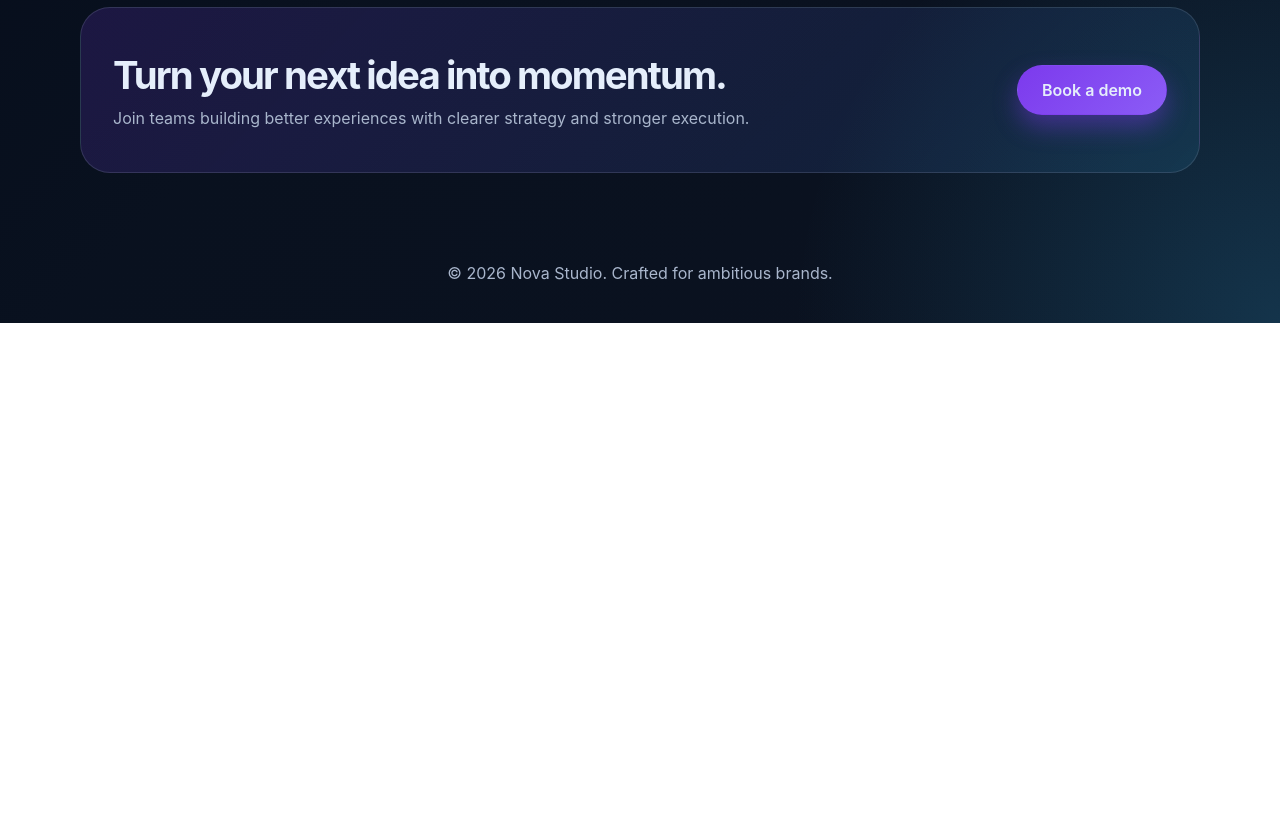
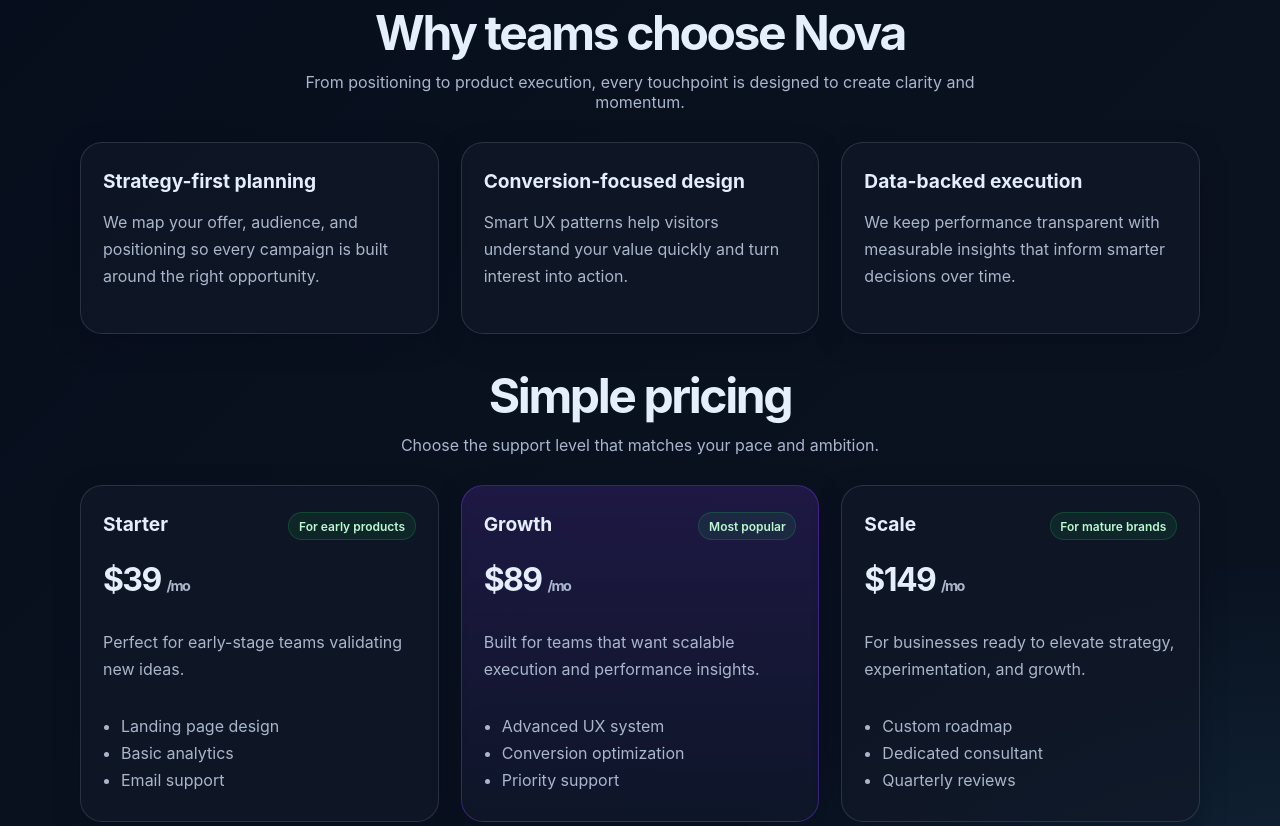
Before and after one commit to ZairaFatima/htmpLandingPage, a plain HTML site: page index.html in a window 1280 px wide. Shown: the part 1141-1967 px from the top of the page. Before the commit the page ends 1464 px from the top, so only its background shows below. Drawn offline with Linux system fonts and the light colour scheme.

Commit message:
update readme

```diff
--- a/index.html
+++ b/index.html
@@ -74,21 +74,23 @@
       }
 
       .brand-mark {
-        width: 32px;
-        height: 32px;
-        border-radius: 12px;
-        background: linear-gradient(135deg, var(--primary), var(--accent));
-        box-shadow: 0 10px 25px rgba(124, 58, 237, 0.5);
-        position: relative;
+        width: 42px;
+        height: 42px;
+        border-radius: 14px;
+        display: inline-flex;
+        align-items: center;
+        justify-content: center;
         overflow: hidden;
+        background: linear-gradient(135deg, rgba(124, 58, 237, 0.22), rgba(56, 189, 248, 0.2));
+        border: 1px solid rgba(148, 163, 184, 0.2);
+        box-shadow: 0 10px 25px rgba(124, 58, 237, 0.35);
       }
 
-      .brand-mark::before {
-        content: "";
-        position: absolute;
-        inset: 8px;
-        border-radius: 8px;
-        background: rgba(255, 255, 255, 0.28);
+      .brand-mark img {
+        display: block;
+        width: 100%;
+        height: 100%;
+        object-fit: cover;
       }
 
       .nav-links {
@@ -331,6 +333,74 @@
         gap: 22px;
       }
 
+      .info-section {
+        padding: 20px 0 0;
+      }
+
+      .info-grid,
+      .pricing-grid {
+        display: grid;
+        grid-template-columns: repeat(3, minmax(0, 1fr));
+        gap: 22px;
+        margin-top: 28px;
+      }
+
+      .info-panel,
+      .price-card {
+        background: var(--card);
+        border: 1px solid var(--border);
+        border-radius: 22px;
+        padding: 26px 22px;
+        box-shadow: 0 8px 28px rgba(2, 8, 23, 0.25);
+      }
+
+      .info-panel h3,
+      .price-card h3 {
+        margin: 0 0 10px;
+        font-size: 1.2rem;
+      }
+
+      .info-panel p,
+      .price-card p,
+      .price-card li {
+        color: var(--muted);
+        line-height: 1.7;
+      }
+
+      .price-card {
+        display: flex;
+        flex-direction: column;
+        gap: 14px;
+      }
+
+      .price-card.featured {
+        background: linear-gradient(180deg, rgba(124, 58, 237, 0.18), rgba(15, 23, 42, 0.8));
+        border-color: rgba(124, 58, 237, 0.4);
+      }
+
+      .price-header {
+        display: flex;
+        align-items: baseline;
+        justify-content: space-between;
+        gap: 12px;
+      }
+
+      .price {
+        font-size: 2rem;
+        font-weight: 700;
+        letter-spacing: -0.05em;
+      }
+
+      .price small {
+        color: var(--muted);
+        font-size: 0.9rem;
+      }
+
+      .price-card ul {
+        margin: 0;
+        padding-left: 18px;
+      }
+
       .feature-card {
         background: var(--card);
         border: 1px solid var(--border);
@@ -401,6 +471,8 @@
 
         .hero-grid,
         .feature-grid,
+        .info-grid,
+        .pricing-grid,
         .cta-box {
           grid-template-columns: 1fr;
           display: grid;
@@ -563,7 +635,88 @@
         </div>
       </section>
 
-      <section class="cta-panel">
+      <section class="info-section" id="solutions">
+        <div class="container">
+          <div class="section-head">
+            <h2>Why teams choose Nova</h2>
+            <p>
+              From positioning to product execution, every touchpoint is designed to create clarity and momentum.
+            </p>
+          </div>
+
+          <div class="info-grid">
+            <article class="info-panel">
+              <h3>Strategy-first planning</h3>
+              <p>We map your offer, audience, and positioning so every campaign is built around the right opportunity.</p>
+            </article>
+
+            <article class="info-panel">
+              <h3>Conversion-focused design</h3>
+              <p>Smart UX patterns help visitors understand your value quickly and turn interest into action.</p>
+            </article>
+
+            <article class="info-panel">
+              <h3>Data-backed execution</h3>
+              <p>We keep performance transparent with measurable insights that inform smarter decisions over time.</p>
+            </article>
+          </div>
+        </div>
+      </section>
+
+      <section class="features" id="pricing">
+        <div class="container">
+          <div class="section-head">
+            <h2>Simple pricing</h2>
+            <p>Choose the support level that matches your pace and ambition.</p>
+          </div>
+
+          <div class="pricing-grid">
+            <article class="price-card">
+              <div class="price-header">
+                <h3>Starter</h3>
+                <span class="chip">For early products</span>
+              </div>
+              <div class="price">$39 <small>/mo</small></div>
+              <p>Perfect for early-stage teams validating new ideas.</p>
+              <ul>
+                <li>Landing page design</li>
+                <li>Basic analytics</li>
+                <li>Email support</li>
+              </ul>
+            </article>
+
+            <article class="price-card featured">
+              <div class="price-header">
+                <h3>Growth</h3>
+                <span class="chip">Most popular</span>
+              </div>
+              <div class="price">$89 <small>/mo</small></div>
+              <p>Built for teams that want scalable execution and performance insights.</p>
+              <ul>
+                <li>Advanced UX system</li>
+                <li>Conversion optimization</li>
+                <li>Priority support</li>
+              </ul>
+            </article>
+
+            <article class="price-card">
+              <div class="price-header">
+                <h3>Scale</h3>
+                <span class="chip">For mature brands</span>
+              </div>
+              <div class="price">$149 <small>/mo</small></div>
+              <p>For businesses ready to elevate strategy, experimentation, and growth.</p>
+              <ul>
+                <li>Custom roadmap</li>
+                <li>Dedicated consultant</li>
+                <li>Quarterly reviews</li>
+              </ul>
+            </article>
+          </div>
+        </div>
+      </section>
+
+      <section class="cta-panel" id="about">
         <div class="container">
           <div class="cta-box">
             <div>
```
Also changed, not shown: nova head.png (added), 1 other file.
